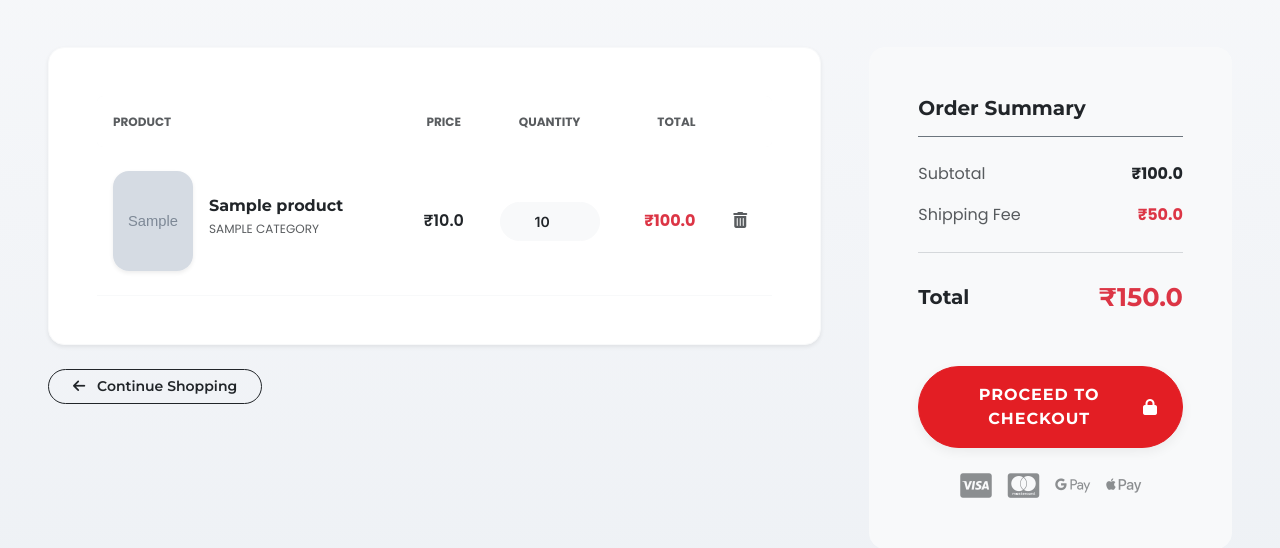
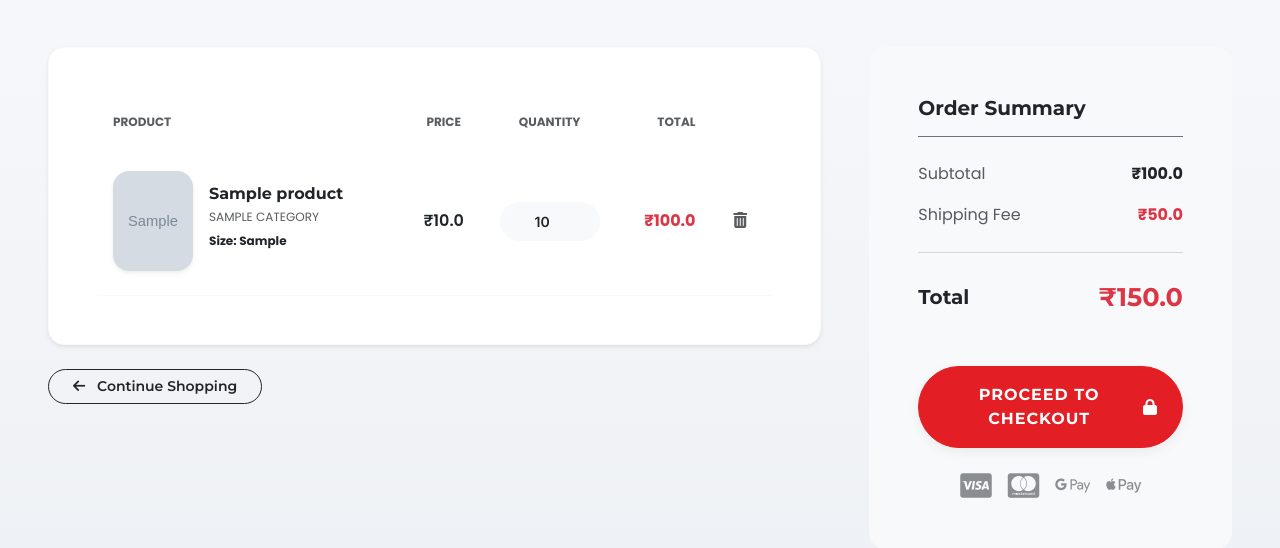
Before and after one commit to Deepu-Bijoy/404-Clothing, a Flask app: page /cart/ in a window 1280 px wide. Shown: the part 197-745 px from the top of the page. Run offline with Flask 3, Linux system fonts and the light colour scheme; a user stored in the database is signed in; tables that the repository leaves empty hold one stand-in row (values such as "Sample post"); grey boxes marked "Sample" are stand-in pictures.

Commit message:
Fix: Implemented product size selection across cart, checkout, and order history

```diff
--- a/app.py
+++ b/app.py
@@ -55,24 +55,26 @@ with app.app_context():
 
             # 2. Add missing columns safely — each in its own transaction
             columns = [
-                ('security_question', 'VARCHAR(200)'),
-                ('security_answer_hash', 'VARCHAR(128)'),
-                ('phone_number', 'VARCHAR(20)')
+                ('"user"', 'security_question', 'VARCHAR(200)'),
+                ('"user"', 'security_answer_hash', 'VARCHAR(128)'),
+                ('"user"', 'phone_number', 'VARCHAR(20)'),
+                ('cart_item', 'size', 'VARCHAR(10)'),
+                ('order_item', 'size', 'VARCHAR(10)')
             ]
-            for column, col_type in columns:
+            for table, column, col_type in columns:
                 try:
-                    print(f"DEBUG: Attempting to add column {column}...")
+                    print(f"DEBUG: Attempting to add column {column} to {table}...")
                     if is_postgres:
                         # PostgreSQL supports IF NOT EXISTS
-                        conn.execute(text(f'ALTER TABLE "user" ADD COLUMN IF NOT EXISTS {column} {col_type}'))
+                        conn.execute(text(f'ALTER TABLE {table} ADD COLUMN IF NOT EXISTS {column} {col_type}'))
                     else:
                         # SQLite does not support IF NOT EXISTS for ALTER TABLE
-                        conn.execute(text(f'ALTER TABLE "user" ADD COLUMN {column} {col_type}'))
+                        conn.execute(text(f'ALTER TABLE {table} ADD COLUMN {column} {col_type}'))
                     conn.commit()
-                    print(f"DEBUG: Successfully ensured column {column} exists")
+                    print(f"DEBUG: Successfully ensured column {column} exists on {table}")
                 except Exception as e:
                     conn.rollback()  # Must rollback so next statement can run
-                    print(f"DEBUG: Skip adding {column} (likely already exists or error): {e}")
+                    print(f"DEBUG: Skip adding {column} to {table} (likely already exists or error): {e}")
     except Exception as e:
         print(f"DEBUG: Migration error: {e}")
         pass
--- a/models.py
+++ b/models.py
@@ -106,6 +106,7 @@ class CartItem(db.Model):
     user_id = db.Column(db.Integer, db.ForeignKey('user.id'), nullable=False)
     product_id = db.Column(db.Integer, db.ForeignKey('product.id'), nullable=False)
     quantity = db.Column(db.Integer, default=1)
+    size = db.Column(db.String(10), nullable=True) # Added for product sizing
 
     product = db.relationship('Product')
 
@@ -145,6 +146,7 @@ class OrderItem(db.Model):
     product_id = db.Column(db.Integer, db.ForeignKey('product.id'), nullable=False)
     quantity = db.Column(db.Integer, nullable=False)
     price = db.Column(db.Float, nullable=False) # Price at time of purchase
+    size = db.Column(db.String(10), nullable=True) # Added for product sizing
 
     product = db.relationship('Product')
 
--- a/routes/cart.py
+++ b/routes/cart.py
@@ -21,17 +21,23 @@ def view_cart():
 def add_to_cart(product_id):
     product = db.get_or_404(Product, product_id)
     quantity = int(request.form.get('quantity', 1))
+    size = request.form.get('size', 'M') # Default to M if not provided
 
-    cart_item = CartItem.query.filter_by(user_id=current_user.id, product_id=product_id).first()
+    # Check if this exact product AND size is already in cart
+    cart_item = CartItem.query.filter_by(
+        user_id=current_user.id,
+        product_id=product_id,
+        size=size
+    ).first()
 
     if cart_item:
         cart_item.quantity += quantity
     else:
-        cart_item = CartItem(user_id=current_user.id, product_id=product_id, quantity=quantity)
+        cart_item = CartItem(user_id=current_user.id, product_id=product_id, quantity=quantity, size=size)
         db.session.add(cart_item)
 
     db.session.commit()
-    flash(f'{product.name} added to cart.', 'success')
+    flash(f'{product.name} (Size: {size}) added to cart.', 'success')
     return redirect(url_for('cart.view_cart'))
 
 @cart_bp.route('/remove/<int:item_id>', methods=['POST'])
--- a/routes/payment.py
+++ b/routes/payment.py
@@ -56,7 +56,8 @@ def create_order_after_payment(user_id, total_price, payment_id, razorpay_order_
             order_id=new_order.id,
             product_id=item.product_id,
             quantity=item.quantity,
-            price=item.product.price
+            price=item.product.price,
+            size=item.size
         )
         db.session.add(order_item)
         item.product.stock -= item.quantity
--- a/templates/admin/print_order.html
+++ b/templates/admin/print_order.html
@@ -100,6 +100,7 @@
                 <thead>
                     <tr style="border-bottom: 1px solid #000;">
                         <th style="text-align: left;">Item</th>
+                        <th style="text-align: center;">Size</th>
                         <th style="text-align: center;">Qty</th>
                     </tr>
                 </thead>
@@ -107,6 +108,7 @@
                     {% for item in order.items %}
                     <tr>
                         <td>{{ item.product.name }}</td>
+                        <td style="text-align: center;">{{ item.size or 'M' }}</td>
                         <td style="text-align: center;">{{ item.quantity }}</td>
                     </tr>
                     {% endfor %}
--- a/templates/cart/view_cart.html
+++ b/templates/cart/view_cart.html
@@ -35,7 +35,8 @@
                                             <a href="{{ url_for('shop.product_detail', product_id=item.product.id) }}" class="text-decoration-none">
                                                 <h6 class="mb-1 fw-bold text-dark text-truncate">{{ item.product.name }}</h6>
                                             </a>
-                                            <p class="text-muted text-xs text-uppercase mb-2">{{ item.product.category.name }}</p>
+                                            <p class="text-muted text-xs text-uppercase mb-1">{{ item.product.category.name }}</p>
+                                            <p class="text-dark text-xs fw-bold mb-2">Size: {{ item.size or 'M' }}</p>
                                             <p class="d-md-none text-danger fw-bold text-sm mb-0">₹{{ item.product.price }}</p>
                                         </div>
                                     </div>
--- a/templates/checkout/index.html
+++ b/templates/checkout/index.html
@@ -144,7 +144,7 @@
                             <h6 class="mb-1 fw-bold text-truncate text-dark" style="font-size: 0.9rem;">{{ item.product.name }}</h6>
                             <p class="text-muted text-xs mb-2">{{ item.product.category.name if item.product.category else 'Product' }}</p>
                             <div class="d-flex justify-content-between align-items-center">
-                                <span class="text-muted text-sm">₹{{ item.product.price }} x {{ item.quantity }}</span>
+                                <span class="text-muted text-sm">Size: {{ item.size or 'M' }} | ₹{{ item.product.price }} x {{ item.quantity }}</span>
                                 <span class="fw-bold text-danger text-sm">₹{{ item.product.price * item.quantity }}</span>
                             </div>
                         </div>
--- a/templates/shop/order_detail.html
+++ b/templates/shop/order_detail.html
@@ -23,7 +23,7 @@
         {% for item in order.items %}
         <div class="d-flex align-items-center py-3 {% if not loop.last %}border-bottom{% endif %}">
             {% if item.product.image_url %}<img src="{{ item.product.image_url }}" class="me-3" style="width:60px;height:60px;object-fit:cover;border:1px solid var(--border-subtle);">{% endif %}
-            <div class="flex-grow-1"><h6 class="mb-0" style="font-size:0.88rem;">{{ item.product.name }}</h6><small class="text-muted">Qty: {{ item.quantity }} × ₹{{ item.price }}</small></div>
+            <div class="flex-grow-1"><h6 class="mb-0" style="font-size:0.88rem;">{{ item.product.name }}</h6><small class="text-muted">Size: {{ item.size or 'M' }} | Qty: {{ item.quantity }} × ₹{{ item.price }}</small></div>
             <strong>₹{{ item.quantity * item.price }}</strong>
         </div>
         {% endfor %}
```
Also changed, not shown: templates/shop/product_detail.html (+26 -9 lines).
